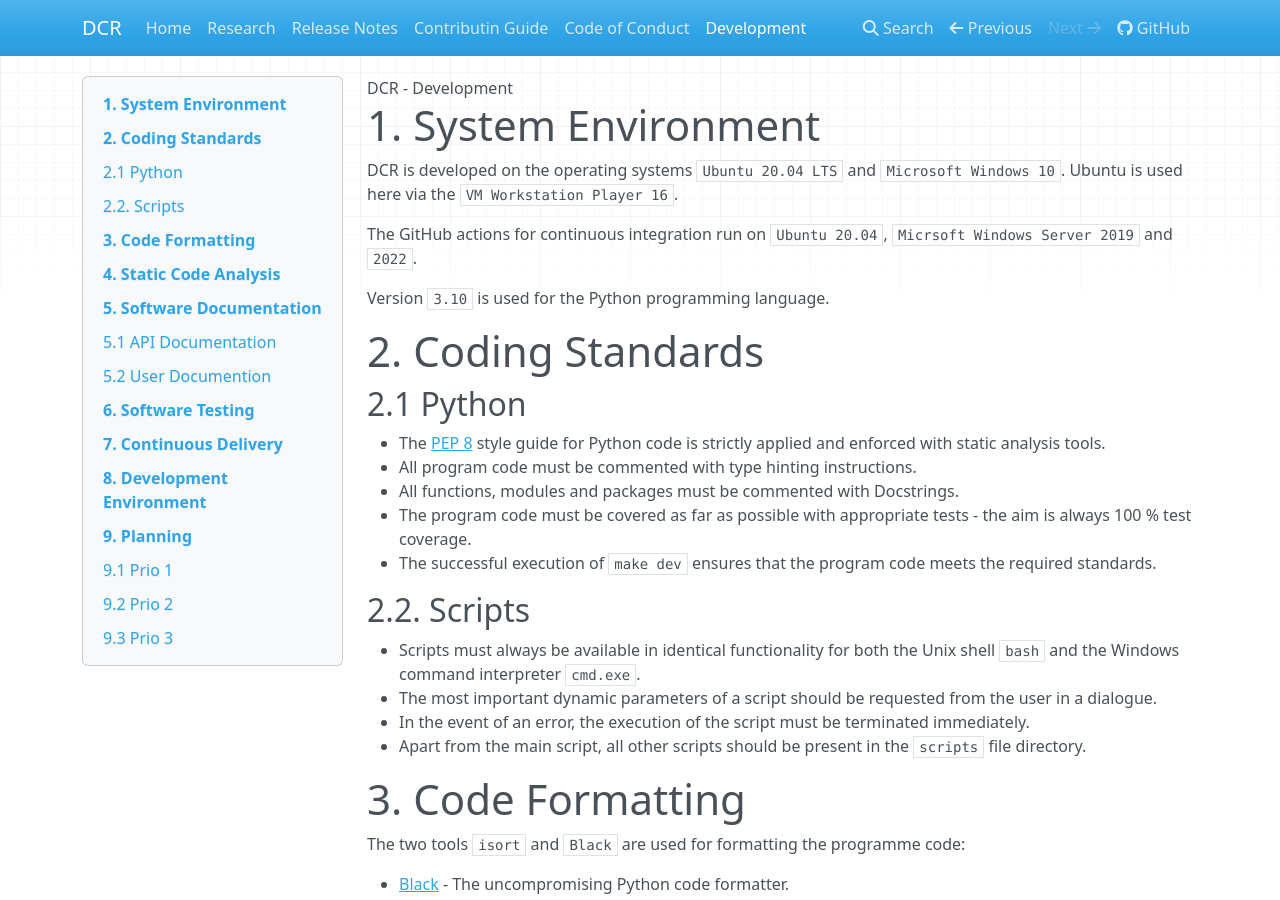
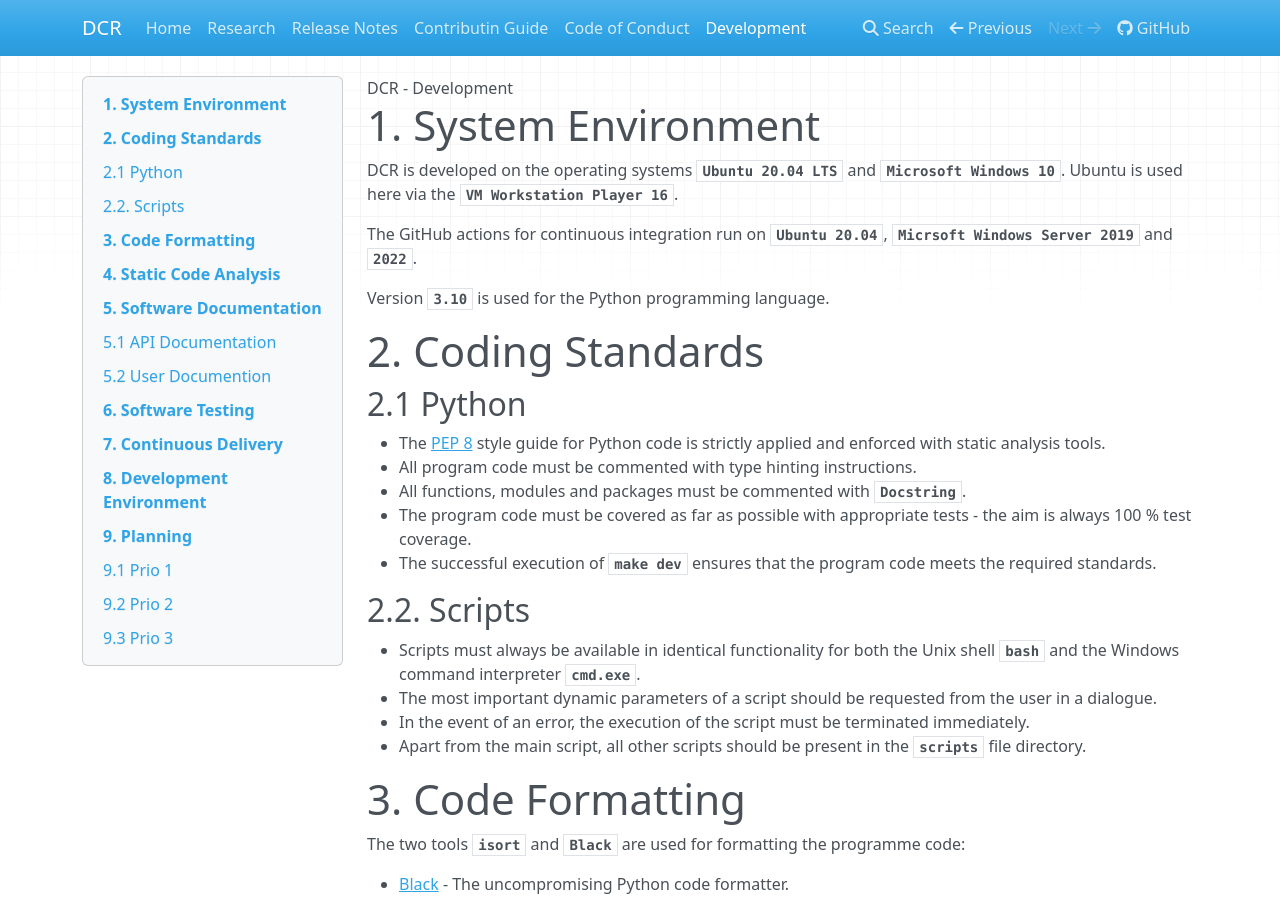
Before and after one commit to KonnexionsGmbH/dcr, an MkDocs documentation site: the page built from docs/development.md, in a window 1280 px wide and 900 px high. Built offline with MkDocs 1.6.1, drawn with Linux system fonts in a browser that asks for light colours; nearby versions of some CDN libraries.

```diff
--- a/docs/development.md
+++ b/docs/development.md
@@ -2,12 +2,12 @@
 
 ## 1. System Environment
 
-DCR is developed on the operating systems `Ubuntu 20.04 LTS` and `Microsoft Windows 10`.
-Ubuntu is used here via the `VM Workstation Player 16`.
+DCR is developed on the operating systems **`Ubuntu 20.04 LTS`** and **`Microsoft Windows 10`**.
+Ubuntu is used here via the **`VM Workstation Player 16`**.
 
-The GitHub actions for continuous integration run on `Ubuntu 20.04`, `Micrsoft Windows Server 2019` and `2022`.
+The GitHub actions for continuous integration run on **`Ubuntu 20.04`**, **`Micrsoft Windows Server 2019`** and **`2022`**.
 
-Version `3.10` is used for the Python programming language.
+Version **`3.10`** is used for the Python programming language.
 
 ## 2. Coding Standards
 
@@ -15,40 +15,40 @@ Version `3.10` is used for the Python programming language.
 
 - The [PEP 8](https://www.python.org/dev/peps/pep-0008/) style guide for Python code is strictly applied and enforced with static analysis tools.
 - All program code must be commented with type hinting instructions.
-- All functions, modules and packages must be commented with Docstrings.
+- All functions, modules and packages must be commented with **`Docstring`**.
 - The program code must be covered as far as possible with appropriate tests - the aim is always 100 % test coverage.
-- The successful execution of `make dev` ensures that the program code meets the required standards.
+- The successful execution of **`make dev`** ensures that the program code meets the required standards.
 
 ### 2.2. Scripts
 
-- Scripts must always be available in identical functionality for both the Unix shell `bash` and the Windows command interpreter `cmd.exe`.
+- Scripts must always be available in identical functionality for both the Unix shell **`bash`** and the Windows command interpreter **`cmd.exe`**.
 - The most important dynamic parameters of a script should be requested from the user in a dialogue.
 - In the event of an error, the execution of the script must be terminated immediately.
-- Apart from the main script, all other scripts should be present in the `scripts` file directory.
+- Apart from the main script, all other scripts should be present in the **`scripts`** file directory.
 
 ## 3. Code Formatting
 
-The two tools `isort` and `Black` are used for formatting the programme code:
+The two tools **`isort`** and **`Black`** are used for formatting the programme code:
 
 - [Black](https://black.readthedocs.io/en/stable/) - The uncompromising Python code formatter.
 - [isort](https://pycqa.github.io/isort/) - A Python utility / library to sort imports.
 
-Both tools are included in the call `make dev`.
-They can be executed individually with `make black` and `make isort`, whereby `sort` should run first and `black` afterwards.
+Both tools are included in the call **`make dev`**.
+They can be executed individually with **`make black`** and **`make isort`**, whereby **`sort`** should run first and **`black`** afterwards.
 
 ## 4. Static Code Analysis
 
-The tools `Bandit`, `Flake8`, `Mypy` and `Pylint` are used for static code analysis:
+The tools **`Bandit`**, **`Flake8`**, **`Mypy`** and **`Pylint`** are used for static code analysis:
 
-- [Bandit](https://bandit.readthedocs.io/en/latest/) - `Bandit` is a tool designed to find common security issues in Python code.
-- [Flake8](https://flake8.pycqa.org/en/latest/index.html#quickstart) - A python tool that glues together `pycodestyle`, `Pyflakes`, `McCabe`, and third-party plugins to check the style and quality of some python code.
+- [Bandit](https://bandit.readthedocs.io/en/latest/) - **`Bandit`** is a tool designed to find common security issues in Python code.
+- [Flake8](https://flake8.pycqa.org/en/latest/index.html#quickstart) - A python tool that glues together **`pycodestyle`**, **`Pyflakes`**, **`McCabe`**, and third-party plugins to check the style and quality of some python code.
 - [Mypy](https://mypy.readthedocs.io/en/stable/introduction.html) - Optional static typing for Python.
 - [Pylint](https://pylint.pycqa.org/en/latest/) - It's not just a linter that annoys you!
 
-All tools are included in the call `make dev`.
-They can be executed individually with `make bandit`, `make flake8`, `make mypy` and `make pylint`.
+All tools are included in the call **`make dev`**.
+They can be executed individually with **`make bandit`**, **`make flake8`**, **`make mypy`** and **`make pylint`**.
 
-`Flake8` includes the following tools:
+**`Flake8`** includes the following tools:
 
 - [McCabe](https://github.com/PyCQA/mccabe) - McCabe complexity checker for Python.
 - [pycodestyle](https://github.com/PyCQA/pycodestyle) - Simple Python style checker in one Python file.
@@ -60,10 +60,10 @@ They can be executed individually with `make bandit`, `make flake8`, `make mypy`
 ### 5.1 API Documentation
 
 The creation of API documentation for functions, modules and packages is mandatory and enforced with the static analysis tool [pydocstyle](https://github.com/PyCQA/pydocstyle).
-`pydocstyle` is a static analysis tool for checking compliance with Python `Docstring` conventions.
-`pydocstyle` can be executed individually with `make pydocstyle` and is also included in the call `make dev`.
+**`pydocstyle`** is a static analysis tool for checking compliance with Python **`Docstring`** conventions.
+**`pydocstyle`** can be executed individually with **`make pydocstyle`** and is also included in the call **`make dev`**.
 
-The `Docstring` format used in DCR is that of type Google.
+The **`Docstring`** format used in DCR is that of type Google.
 For Visual Studio Code, the extension [VSCode Python Docstring Generator](https://github.com/NilsJPWerner/autoDocstring) can be used when creating API documentation.
 With the [Pydoc-Markdown](https://github.com/NiklasRosenstein/pydoc-markdown) tool, the API documentation is extracted from the source files and put into Markdown format.
 In this format, the API documentation can then be integrated into the user documentation.
@@ -113,20 +113,20 @@ In Visual Studio Code, the [VSCode Python Docstring Generator](https://github.co
 
 ### 5.2 User Documention
 
-The remaining documents for the user documentation can be found in the file directory `docs` in Markdown format:
+The remaining documents for the user documentation can be found in the file directory **`docs`** in Markdown format:
 
 | File               | Headline                     | Remarks                                   |
 |--------------------|------------------------------|-------------------------------------------|
-| code_of_conduct.md | Code of Conduct              |                                           |
-| contributing.md    | Contributing Guide           |                                           |
-| development.md     | Development                  | Notes on the software development process |
-| index.md           | Document Content Recognition | Background, installation and user guide   |
-| release_notes.md   | Release Notes                |                                           |
-| research.md        | Research                     | Reference to the relevant research papers |
+| **`code_of_conduct.md`** | Code of Conduct              |                                           |
+| **`contributing.md`**    | Contributing Guide           |                                           |
+| **`development.md`**     | Development                  | Notes on the software development process |
+| **`index.md`**           | Document Content Recognition | Background, installation and user guide   |
+| **`release_notes.md`**   | Release Notes                |                                           |
+| **`research.md`**        | Research                     | Reference to the relevant research papers |
 
 The [MkDocs](https://github.com/mkdocs/mkdocs/) tool is used to create the user documentation.
-With the command `make mkdocs` the user documentation is created by MkDocs and uploaded to the GitHub pages of the repository.
-The command `make mkdocs` is also included in the call `make dev`.
+With the command **`make mkdocs`** the user documentation is created by MkDocs and uploaded to the GitHub pages of the repository.
+The command **`make mkdocs`** is also included in the call **`make dev`**.
 
 ## 6. Software Testing
 
```
